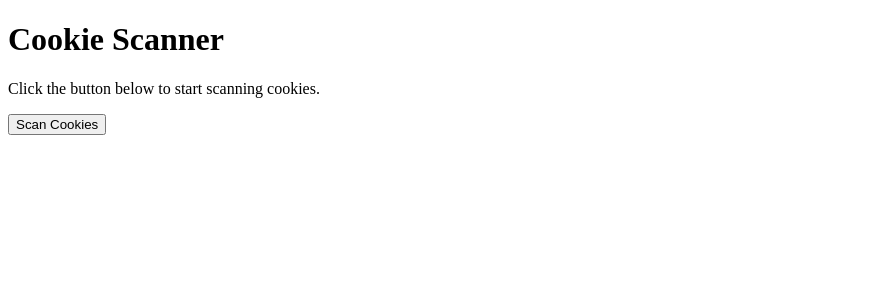
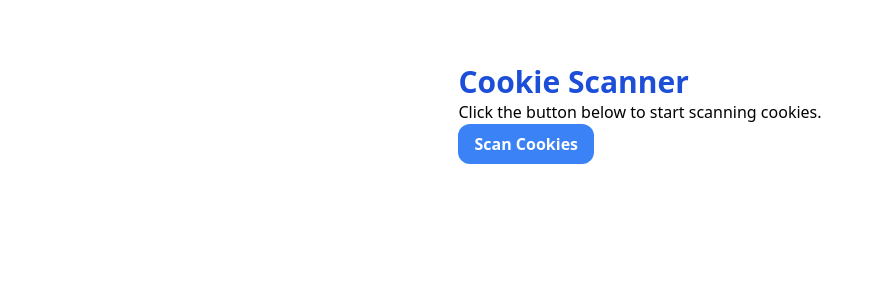
Before and after one commit to Cookie-Quest/Cookie-Quest2, a Flask app: page / in a window 1280 px wide. Shown: the top 300 px of the page, without its empty margins (0-876 px from the left). Run offline with Flask 3, Linux system fonts and the light colour scheme; parts of the project's set-up code (start-up, migrations or seed data) failed here and were passed over; some libraries are stand-ins or nearby versions.

Commit message:
add style

```diff
--- a/app.py
+++ b/app.py
@@ -47,7 +47,7 @@ def check_and_report_banner(driver):
 
 @app.route('/')
 def index():
-    return render_template('index.html')
+    return render_template('./index.html')
 
 @app.route('/scan_cookies')
 def scan_cookies():
@@ -89,3 +89,6 @@ def scan_cookies():
 
     driver.quit()
     return jsonify({'cookies': scanned_cookies})
+
+if __name__ == '__main__':
+    app.run()
--- a/templates/index.html
+++ b/templates/index.html
@@ -1,30 +1,50 @@
 <!DOCTYPE html>
 <html>
   <head>
+    <meta charset="UTF-8" />
+    <meta name="viewport" content="width=device-width, initial-scale=1.0" />
     <title>Cookie Scanner</title>
-    <style>
-        /* Your CSS styles here */
-    </style>
+    <script src="https://cdn.tailwindcss.com"></script>
+    <script>
+      tailwind.config = {
+        theme: {
+          extend: {
+            colors: {
+              clifford: "#1d4ed8",
+            },
+          },
+        },
+      };
+    </script>
   </head>
-<body>
+  <body class="flex justify-center">
+  <div class="flex justify-center px-4 py-16">
     <div class="container">
-        <h1>Cookie Scanner</h1>
+      <h1 class="text-3xl font-bold text-clifford">Cookie Scanner</h1>
       <p>Click the button below to start scanning cookies.</p>
-        <button id="scanButton">Scan Cookies</button>
+      <button
+        id="scanButton"
+        class="bg-blue-500 hover:bg-blue-700 text-white font-bold py-2 px-4 rounded-xl"
+      >
+        Scan Cookies
+      </button>
       <div id="cookieResults"></div>
     </div>
 
     <script>
-        document.getElementById("scanButton").addEventListener("click", async function () {
+      document
+        .getElementById("scanButton")
+        .addEventListener("click", async function () {
           try {
             const response = await fetch("/scan_cookies");
             const data = await response.json();
 
-                const cookieResultsElement = document.getElementById("cookieResults");
-                cookieResultsElement.innerHTML = ""; // Clear previous results
+            const cookieResultsElement =
+              document.getElementById("cookieResults");
+            cookieResultsElement.innerHTML = "";
 
             if (data.cookies && data.cookies.length > 0) {
-                    data.cookies.forEach(cookie => {
+              data.cookies.forEach((cookie) => {
                 const cookieInfo = `
                             <div>
                                 <strong>Cookie Name:</strong> ${cookie.name}<br>
@@ -36,7 +56,10 @@
                             </div>
                             <hr>
                         `;
-                        cookieResultsElement.insertAdjacentHTML("beforeend", cookieInfo);
+                cookieResultsElement.insertAdjacentHTML(
+                  "beforeend",
+                  cookieInfo
+                );
               });
             } else {
               cookieResultsElement.innerHTML = "No cookies found.";
@@ -46,5 +69,6 @@
           }
         });
     </script>
+    </div>
   </body>
 </html>
```
Lines whose indentation alone changed are shown as unchanged.
